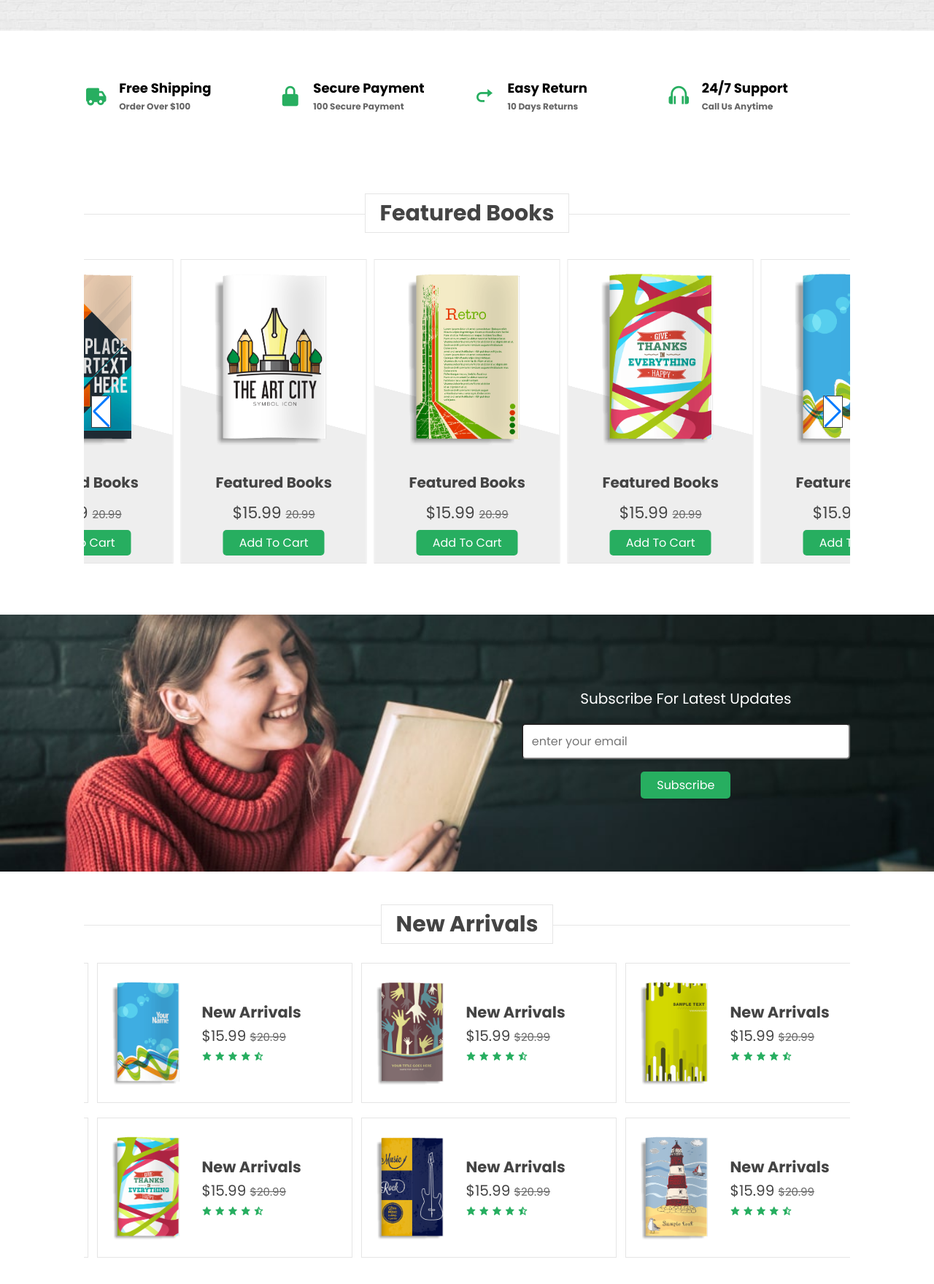
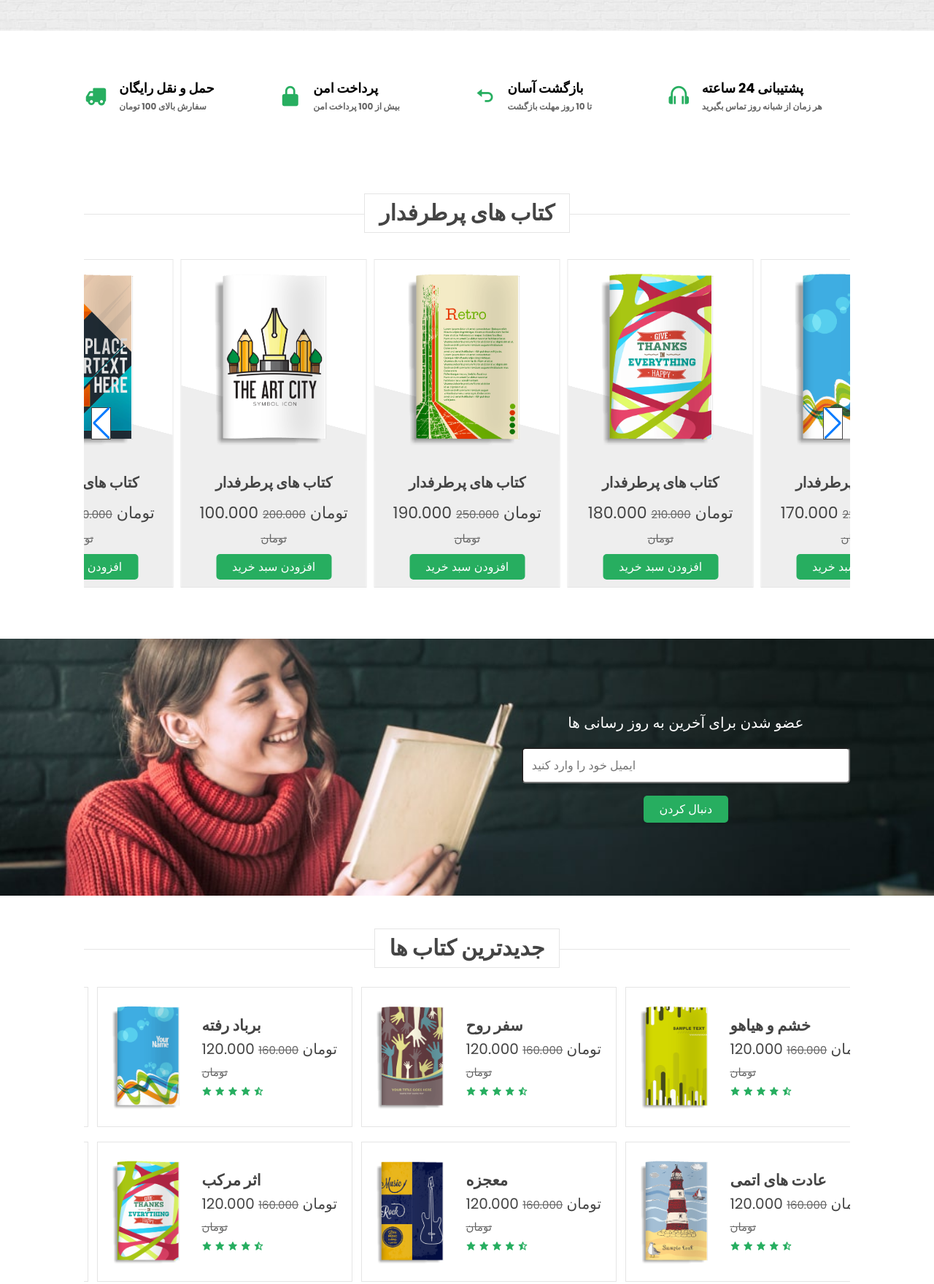
Before and after one commit to neginsh1996/bookly-store, a plain HTML site: page index.html in a window 1280 px wide. Shown: the part 558-2317 px from the top of the page at 73% size. Drawn offline with nearby package versions, Linux system fonts and the light colour scheme.

Commit message:
Update index.html

```diff
--- a/index.html
+++ b/index.html
@@ -27,10 +27,11 @@
     <!--------Header section-------->
     <header class="header">
         <div class="header-1">
-            <a href="#" class="logo"><i class='bx bxs-book'></i> Bookly</a>
-
+            <div class="logos">
+                <a href="#" class="logo"><i class='bx bxs-book'></i> کتاب باز</a>
+            </div>
             <form action="#" class="search-form">
-                <input type="search" placeholder="search here..." id="search-box">
+                <input type="search" placeholder="اینجا جستجو کنید ... " id="search-box">
                 <label for="search-box"><i class='bx bx-search'></i></label>
             </form>
 
@@ -66,18 +67,18 @@
         <div id="close-login-btn" class="bx bx-x"></div>
 
         <form action="">
-            <h3>sign in</h3>
-            <span>username</span>
-            <input type="email" class="box" placeholder="enter your email">
-            <span>password</span>
-            <input type="password" class="box" placeholder="enter your password">
+            <h3>ورود به برنامه</h3>
+            <span>نام کاربری</span>
+            <input type="email" class="box" placeholder="ایمیل خود را وارد کنید">
+            <span>رمز عبور</span>
+            <input type="password" class="box" placeholder="رمز خود را وارد کنید">
             <div class="check-box">
                 <input type="checkbox" name="" id="remember me" >
-                <label for="remember me"> remmember me</label>
+                <label for="remember me"> مرا  به خاطر بسپار</label>
             </div>
-            <input type="submit" value="sign in" class="btn">
-            <p>forget password? <a href="#">click here</a></p>
-            <p>don't have an account? <a href="#">created one</a></p>
+            <input type="submit" value="ورود" class="btn">
+            <p>رمز خود را فراموش کرده اید ؟<a href="#"> اینجا کلیک کنید</a></p>
+            <p>جساب کاربری ندارید ؟<a href="#"> ایجاد کنید</a></p>
         </form>
     </div>
 
@@ -85,13 +86,11 @@
     <section class="home" id="home">
         <div class="row">
             <div class="content">
-                <h3>upto 75% off</h3>
+                <h3>از 75% تخفیف</h3>
                 <p>
-                    Lorem ipsum dolor sit amet consectetur, adipisicing elit.
-                    Quae rem nulla tempore, est veritatis iure, sapiente suscipit
-                    eum fuga distinctio
+                    فروشگاه اینترنتی کتاب باز، امکان خرید اینترنتی کتاب را در هر کجای ایران که باشید برای شما فراهم کرده است. سرویس ارسال رایگان کتاب تا درب منزل ، بسته‌بندی صحیح از تمایزات عمده فروشگاه اینترنتی کتاب‌ باز است.
                 </p>
-                <a href="#" class="btn">shop now</a>
+                <a href="#" class="btn">خرید کنید</a>
             </div>
 
             <div class="swiper book-slider">
@@ -111,41 +110,41 @@
     <!--------icon section-------->
     <section class="icon-container">
         <div class="icon-row">
-            <i class='bx bxs-truck'></i>
+            <i class='bx bxs-truck bx-flip-horizontal' ></i>
             <div class="text">
-                <h2>Free shipping</h2>
-                <h4>order over $100</h4>
+                <h2>حمل و نقل رایگان</h2>
+                <h4>سفارش بالای 100 تومان</h4>
             </div>
         </div>
 
          <div class="icon-row">
             <i class='bx bxs-lock-alt'></i>
             <div class="text">
-                <h2>secure payment</h2>
-                <h4>100 secure payment</h4>
+                <h2>پرداخت امن</h2>
+                <h4>بیش از 100 پرداخت امن</h4>
             </div>
         </div>
 
         <div class="icon-row">
-            <i class='bx bx-redo'></i>
+            <i class='bx bx-redo bx-flip-horizontal' ></i>
             <div class="text">
-                <h2>easy return</h2>
-                <h4>10 days returns</h4>
+                <h2>بازگشت آسان</h2>
+                <h4>تا 10 روز مهلت بازگشت</h4>
             </div>
         </div>
 
         <div class="icon-row">
             <i class='bx bx-headphone'></i>
             <div class="text">
-                <h2>24/7 support</h2>
-                <h4> call us anytime</h4>
+                <h2>پشتیبانی 24 ساعته</h2>
+                <h4>هر زمان از شبانه روز تماس بگیرید</h4>
             </div>
         </div>
     </section>
 
     <!--------featured section-------->
     <section class="featured" id="featured">
-        <h1 class="title"> <span>featured books</span></h1>
+        <h1 class="title"> <span>کتاب های پرطرفدار</span></h1>
 
         <div class=" swiper featured-slider">
             <div class="swiper-wrapper">
@@ -159,9 +158,9 @@
                         <img src="./image/book-1.png" alt="">
                     </div>
                     <div class="content">
-                        <h3>featured books</h3>
-                        <div class="price">$15.99 <span>20.99</span></div>
-                        <a href="#" class="btn">add to cart</a>
+                        <h3>کتاب های پرطرفدار</h3>
+                        <div class="price">100.000 تومان <span>200.000 تومان</span></div>
+                        <a href="#" class="btn">افزودن سبد خرید</a>
                     </div>
                 </div>
 
@@ -175,9 +174,9 @@
                         <img src="./image/book-10.png" alt="">
                     </div>
                     <div class="content">
-                        <h3>featured books</h3>
-                        <div class="price">$15.99 <span>20.99</span></div>
-                        <a href="#" class="btn">add to cart</a>
+                        <h3>کتاب های پرطرفدار</h3>
+                        <div class="price">190.000 تومان <span>250.000 تومان</span></div>
+                        <a href="#" class="btn">افزودن سبد خرید</a>
                     </div>
                 </div>
 
@@ -191,9 +190,9 @@
                         <img src="./image/book-2.png" alt="">
                     </div>
                     <div class="content">
-                        <h3>featured books</h3>
-                        <div class="price">$15.99 <span>20.99</span></div>
-                        <a href="#" class="btn">add to cart</a>
+                        <h3>کتاب های پرطرفدار</h3>
+                        <div class="price">180.000 تومان <span>210.000 تومان</span></div>
+                        <a href="#" class="btn">افزودن سبد خرید</a>
                     </div>
                 </div>
 
@@ -207,9 +206,9 @@
                         <img src="./image/book-3.png" alt="">
                     </div>
                     <div class="content">
-                        <h3>featured books</h3>
-                        <div class="price">$15.99 <span>20.99</span></div>
-                        <a href="#" class="btn">add to cart</a>
+                        <h3>کتاب های پرطرفدار</h3>
+                        <div class="price">170.000 تومان <span>220.000 تومان</span></div>
+                        <a href="#" class="btn">افزودن سبد خرید</a>
                     </div>
                 </div>
 
@@ -223,9 +222,9 @@
                         <img src="./image/book-4.png" alt="">
                     </div>
                     <div class="content">
-                        <h3>featured books</h3>
-                        <div class="price">$15.99 <span>20.99</span></div>
-                        <a href="#" class="btn">add to cart</a>
+                        <h3>کتاب های پرطرفدار</h3>
+                        <div class="price">200.000 تومان <span>260.000 تومان</span></div>
+                        <a href="#" class="btn">افزودن سبد خرید</a>
                     </div>
                 </div>
 
@@ -239,9 +238,9 @@
                         <img src="./image/book-5.png" alt="">
                     </div>
                     <div class="content">
-                        <h3>featured books</h3>
-                        <div class="price">$15.99 <span>20.99</span></div>
-                        <a href="#" class="btn">add to cart</a>
+                        <h3>کتاب های پرطرفدار</h3>
+                        <div class="price">210.000 تومان <span>250.000 تومان</span></div>
+                        <a href="#" class="btn">افزودن سبد خرید</a>
                     </div>
                 </div>
 
@@ -255,9 +254,9 @@
                         <img src="./image/book-6.png" alt="">
                     </div>
                     <div class="content">
-                        <h3>featured books</h3>
-                        <div class="price">$15.99 <span>20.99</span></div>
-                        <a href="#" class="btn">add to cart</a>
+                        <h3>کتاب های پرطرفدار</h3>
+                        <div class="price">180.000 تومان <span>220.000 تومان</span></div>
+                        <a href="#" class="btn">افزودن سبد خرید</a>
                     </div>
                 </div>
 
@@ -271,9 +270,9 @@
                         <img src="./image/book-7.png" alt="">
                     </div>
                     <div class="content">
-                        <h3>featured books</h3>
-                        <div class="price">$15.99 <span>20.99</span></div>
-                        <a href="#" class="btn">add to cart</a>
+                        <h3>کتاب های پرطرفدار</h3>
+                        <div class="price">160.000 تومان <span>200.000 تومان</span></div>
+                        <a href="#" class="btn">افزودن سبد خرید</a>
                     </div>
                 </div>
 
@@ -287,9 +286,9 @@
                         <img src="./image/book-8.png" alt="">
                     </div>
                     <div class="content">
-                        <h3>featured books</h3>
-                        <div class="price">$15.99 <span>20.99</span></div>
-                        <a href="#" class="btn">add to cart</a>
+                        <h3>کتاب های پرطرفدار</h3>
+                        <div class="price">110.000 تومان <span>150.000 تومان</span></div>
+                        <a href="#" class="btn">افزودن سبد خرید</a>
                     </div>
                 </div>
 
@@ -303,9 +302,9 @@
                         <img src="./image/book-9.png" alt="">
                     </div>
                     <div class="content">
-                        <h3>featured books</h3>
-                        <div class="price">$15.99 <span>20.99</span></div>
-                        <a href="#" class="btn">add to cart</a>
+                        <h3>کتاب های پرطرفدار</h3>
+                        <div class="price">90.000 تومان <span>120.000 تومان</span></div>
+                        <a href="#" class="btn">افزودن سبد خرید</a>
                     </div>
                 </div>
 
@@ -320,9 +319,9 @@
                         <img src="./image/book3.png" alt="">
                     </div>
                     <div class="content">
-                        <h3>featured books</h3>
-                        <div class="price">$15.99 <span>20.99</span></div>
-                        <a href="#" class="btn">add to cart</a>
+                        <h3>کتاب های پرطرفدار</h3>
+                        <div class="price">130.000 تومان <span>200.000 تومان</span></div>
+                        <a href="#" class="btn">افزودن سبد خرید</a>
                     </div>
                 </div>
 
@@ -336,9 +335,9 @@
                         <img src="./image/book5.png" alt="">
                     </div>
                     <div class="content">
-                        <h3>featured books</h3>
-                        <div class="price">$15.99 <span>20.99</span></div>
-                        <a href="#" class="btn">add to cart</a>
+                        <h3>کتاب های پرطرفدار</h3>
+                        <div class="price">120.000 تومان <span>180.000 تومان</span></div>
+                        <a href="#" class="btn">افزودن سبد خرید</a>
                     </div>
                 </div>
 
@@ -352,9 +351,9 @@
                         <img src="./image/book7.png" alt="">
                     </div>
                     <div class="content">
-                        <h3>featured books</h3>
-                        <div class="price">$15.99 <span>20.99</span></div>
-                        <a href="#" class="btn">add to cart</a>
+                        <h3>کتاب های پرطرفدار</h3>
+                        <div class="price">150.000 تومان <span>250.000 تومان</span></div>
+                        <a href="#" class="btn">افزودن سبد خرید</a>
                     </div>
                 </div>
             </div>
@@ -367,23 +366,23 @@
     <!--------Newslatter section-------->
     <section class="newslatter">
         <form action="">
-            <h3>subscribe for latest updates</h3>
-            <input type="email" placeholder="enter your email" class="box">
-            <input type="submit" value="subscribe" class="btn">
+            <h3>عضو  شدن برای آخرین به روز رسانی ها</h3>
+            <input type="email" placeholder="ایمیل خود را وارد کنید" class="box">
+            <input type="submit" value="دنبال کردن" class="btn">
         </form>
     </section>
 
     <!--------Arrivals section-------->
     <section class="arrivals" id="arrivals">
-        <h1 class="title"> <span>new arrivals</span></h1>
+        <h1 class="title"> <span>جدیدترین کتاب ها</span></h1>
 
         <div class="swiper arrival-slider">
             <div class="swiper-wrapper">
                 <div class="swiper-slide row">
                     <img src="./image/book-3.png" alt="">
                     <div class="row-text">
-                        <h2>new arrivals</h2>
-                        <h3>$15.99 <span>$20.99</span></h3>
+                        <h2>برباد رفته</h2>
+                        <h3>120.000 تومان <span>160.000 تومان</span></h3>
                         <div class="icons">
                             <i class='bx bxs-star'></i>
                             <i class='bx bxs-star'></i>
@@ -397,8 +396,8 @@
                 <div class="swiper-slide row">
                     <img src="./image/book-4.png" alt="">
                     <div class="row-text">
-                        <h2>new arrivals</h2>
-                        <h3>$15.99 <span>$20.99</span></h3>
+                        <h2>سفر روح</h2>
+                        <h3>120.000 تومان <span>160.000 تومان</span></h3>
                         <div class="icons">
                             <i class='bx bxs-star'></i>
                             <i class='bx bxs-star'></i>
@@ -412,8 +411,8 @@
                 <div class="swiper-slide row">
                     <img src="./image/book-6.png" alt="">
                     <div class="row-text">
-                        <h2>new arrivals</h2>
-                        <h3>$15.99 <span>$20.99</span></h3>
+                        <h2>خشم و هیاهو</h2>
+                        <h3>120.000 تومان <span>160.000 تومان</span></h3>
                         <div class="icons">
                             <i class='bx bxs-star'></i>
                             <i class='bx bxs-star'></i>
@@ -427,8 +426,8 @@
                 <div class="swiper-slide row">
                     <img src="./image/book-1.png" alt="">
                     <div class="row-text">
-                        <h2>new arrivals</h2>
-                        <h3>$15.99 <span>$20.99</span></h3>
+                        <h2>شازده کوچولو</h2>
+                        <h3>120.000 تومان <span>160.000 تومان</span></h3>
                         <div class="icons">
                             <i class='bx bxs-star'></i>
                             <i class='bx bxs-star'></i>
@@ -446,8 +445,8 @@
                 <div class="swiper-slide row">
                     <img src="./image/book-2.png" alt="">
                     <div class="row-text">
-                        <h2>new arrivals</h2>
-                        <h3>$15.99 <span>$20.99</span></h3>
+                        <h2>اثر مرکب</h2>
+                        <h3>120.000 تومان <span>160.000 تومان</span></h3>
                         <div class="icons">
                             <i class='bx bxs-star'></i>
                             <i class='bx bxs-star'></i>
@@ -461,8 +460,8 @@
                 <div class="swiper-slide row">
                     <img src="./image/book-5.png" alt="">
                     <div class="row-text">
-                        <h2>new arrivals</h2>
-                        <h3>$15.99 <span>$20.99</span></h3>
+                        <h2>معجزه</h2>
+                        <h3>120.000 تومان <span>160.000 تومان</span></h3>
                         <div class="icons">
                             <i class='bx bxs-star'></i>
                             <i class='bx bxs-star'></i>
@@ -476,8 +475,8 @@
                 <div class="swiper-slide row">
                     <img src="./image/book-7.png" alt="">
                     <div class="row-text">
-                        <h2>new arrivals</h2>
-                        <h3>$15.99 <span>$20.99</span></h3>
+                        <h2>عادت های اتمی</h2>
+                        <h3>120.000 تومان <span>160.000 تومان</span></h3>
                         <div class="icons">
                             <i class='bx bxs-star'></i>
                             <i class='bx bxs-star'></i>
@@ -491,8 +490,8 @@
                 <div class="swiper-slide row">
                     <img src="./image/book-9.png" alt="">
                     <div class="row-text">
-                        <h2>new arrivals</h2>
-                        <h3>$15.99 <span>$20.99</span></h3>
+                        <h2>قورباغه ات را قورت بده</h2>
+                        <h3>120.000 تومان <span>160.000 تومان</span></h3>
                         <div class="icons">
                             <i class='bx bxs-star'></i>
                             <i class='bx bxs-star'></i>
@@ -510,13 +509,12 @@
     <section class="deal">
         <div class="deal-container">
             <div class="deal-text">
-                <h3>deal of the day</h3>
-                <h1>upto 50% off</h1>
+                <h3>پیشنهاد امروز</h3>
+                <h1>تخفیف از 50%</h1>
                 <p>
-                    Lorem Ipsum Dolor Sit Amet Consectetur, Adipisicing Elit.
-                    Quae Rem Nulla Tempore, Est Veritatis Iure, Sapiente
+                    کتاب‌ باز بانکی جامع از کتاب‌های ناشرین فعال در ایران است. چه کتاب‌ بزرگسال و چه کتاب‌ کودک و نوجوان کتاب‌های موجود در کتاب‌ باز علاوه بر اینکه هر لحظه در حال به‌روزرسانی‌اند، برای راحتی مخاطبان دسته‌بندی شده‌اند تا به راحتی بیابند.
                 </p>
-                <a href="#" class="btn">shop now</a>
+                <a href="#" class="btn">خرید کنید</a>
             </div>
             <div class="deal-image">
                 <img src="./image/deal-img.jpg" alt="">
```
